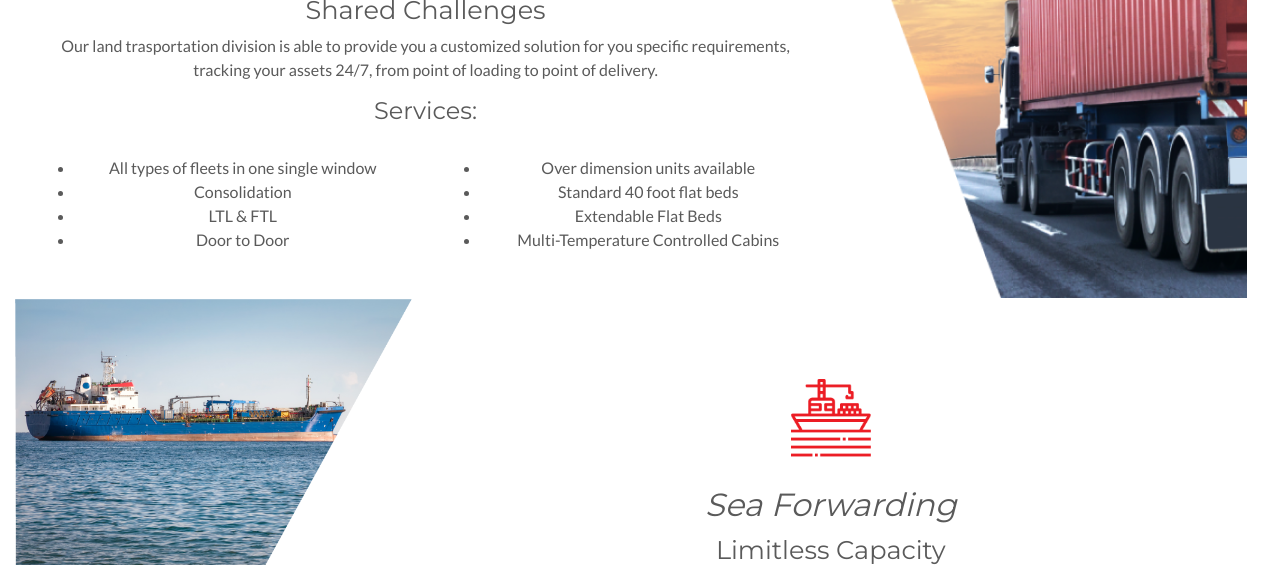
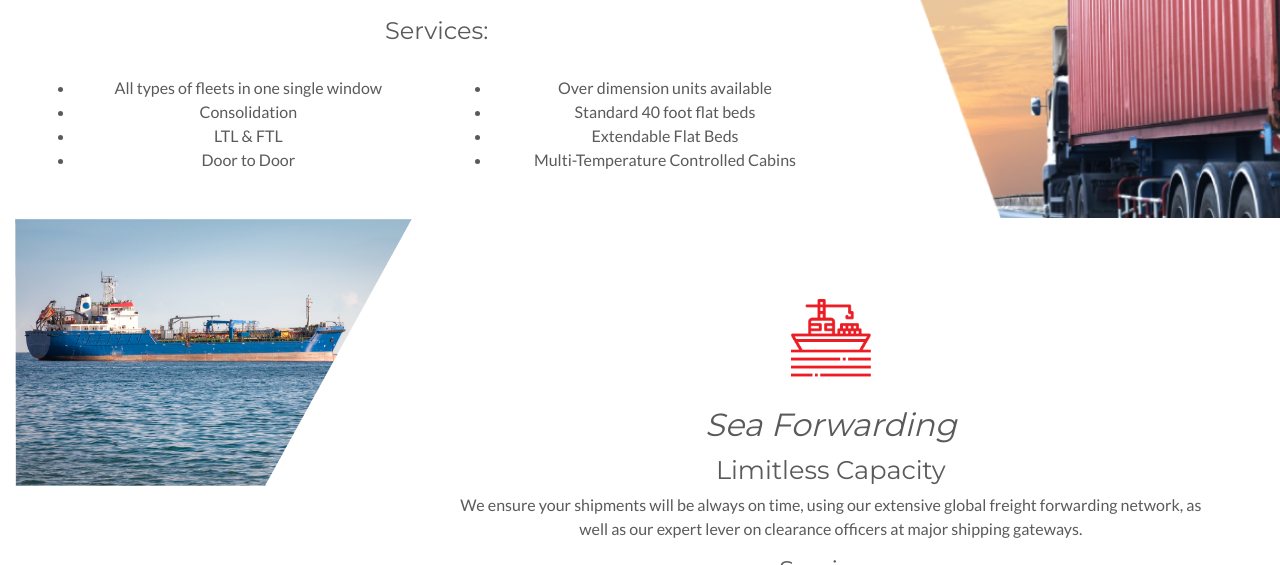
Before and after one commit to jrubalcava28/cge-page, a plain HTML site: page services.html in a window 1280 px wide. Shown: the part 672-1237 px from the top of the page. Drawn offline with nearby package versions, Linux system fonts and the light colour scheme.

Commit message:
Fix href margin

```diff
--- a/css/custom.css
+++ b/css/custom.css
@@ -4,6 +4,9 @@
 -------------------------------------------------- */
 /* Padding below the footer and lighter body text */
 .background-image {
+	width: 100%;
+	margin-top: -130px;
+  	padding-top: 130px;
 	background-size: cover !important;                      /* <------ */
 	background-repeat:   no-repeat;
 	background-position: center center;
--- a/services.html
+++ b/services.html
@@ -105,7 +105,7 @@
 <!-- servicios
     ================================================== -->
 
-    <section class="background-image" id="Land" style="height:100%; width: auto; background-image: url(./img/back.png);">
+  <section class="background-image" id="Land" style="background-image: url(./img/back.png); background-position-y: 130px;">
       <div class="sec3 container-fluid">
       <div class="row">
 
```
